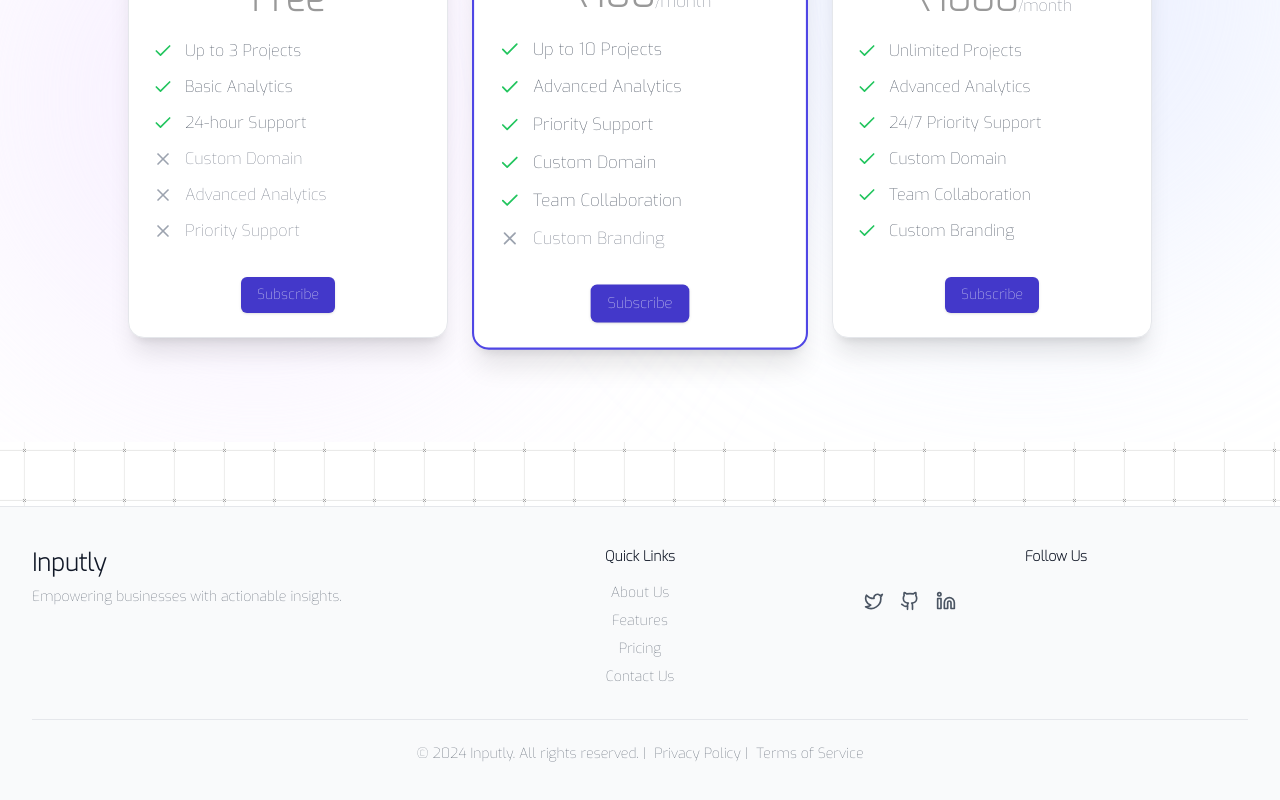
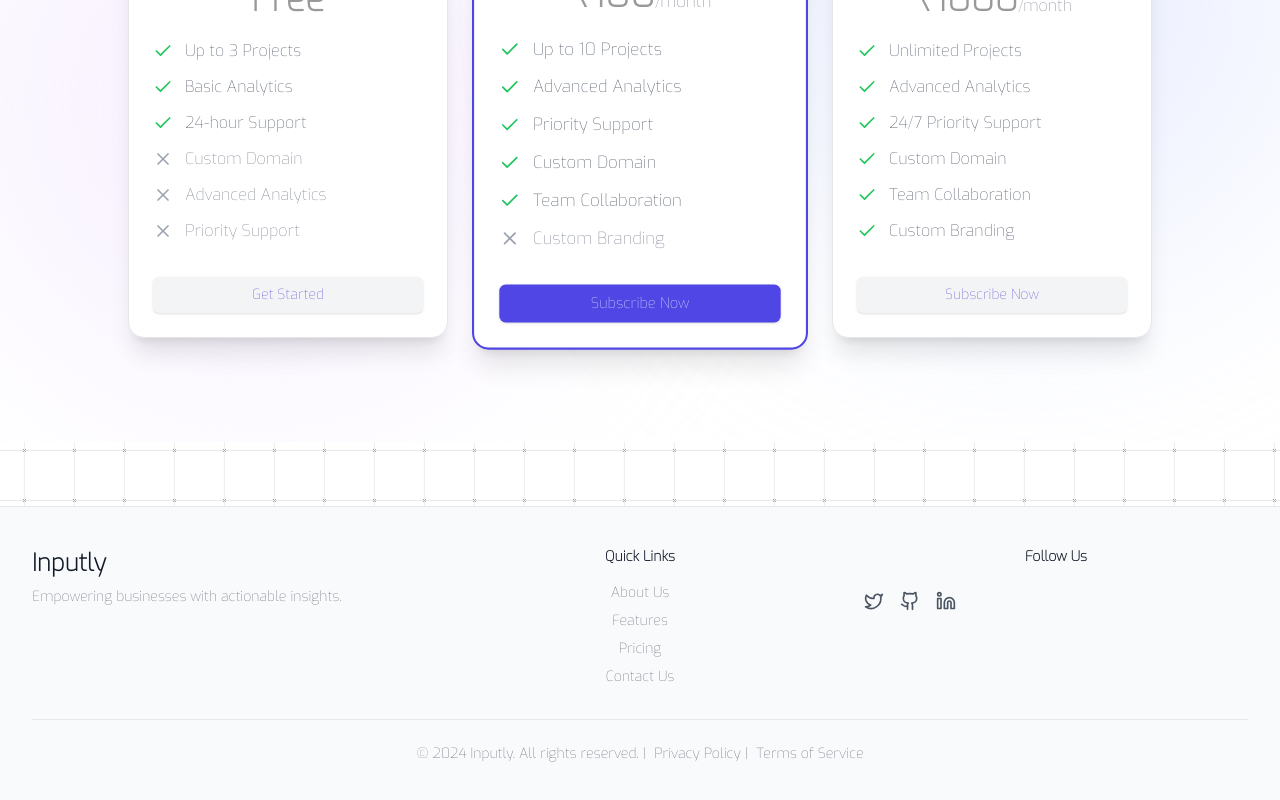
Before and after one commit to NateNear/Inputly-sass, a Next.js app: page / in a window 1280 px wide. Shown: the part 1974-2774 px from the top of the page. Built offline with nearby package versions, Linux system fonts and the light colour scheme; no server answers; the database is empty.

Commit message:
pricingSection solved

```diff
--- /dev/null
+++ b/app/(user)/payments/pricingSectionBtn.tsx
@@ -0,0 +1,82 @@
+"use client";
+import { Button } from "@/components/ui/button";
+import { ReactNode, useState } from "react";
+import { getStripe } from "@/lib/stripe-client";
+import { Loader2 } from "lucide-react";
+import { useRouter } from "next/navigation";
+
+type Props = {
+  price: string;
+  children?: ReactNode;
+  isPopular: boolean;
+}
+
+export const SubscribeBtn = ({ price, isPopular }: Props) => {
+  const [loading, setLoading] = useState<boolean>(false);
+  const [error, setError] = useState<string | null>(null);
+  const router = useRouter();
+
+  type CheckoutSessionResponse = {
+    sessionId: string;
+  };
+
+  const handleCheckout = async (price: string) => {
+    setLoading(true);
+
+    if (!price) {
+      router.push('/dashboard');
+      return;
+    }
+
+    try {
+      const response = await fetch("/api/stripe/checkout-session", {
+        method: "POST",
+        headers: {
+          "Content-Type": "application/json",
+        },
+        body: JSON.stringify({ price }),
+      });
+
+      if (!response.ok) {
+        throw new Error("Failed to create checkout session");
+      }
+
+      const { sessionId }: CheckoutSessionResponse = await response.json();
+
+      const stripe = await getStripe();
+      if (stripe) {
+        stripe.redirectToCheckout({ sessionId });
+      }
+    } catch (error) {
+      console.error(error);
+      setError("Failed to initiate checkout. Please try again.");
+    } finally {
+      setLoading(false);
+    }
+  };
+
+  if (error) {
+    return <p>{error}</p>
+  }
+
+  return (
+    <Button
+      onClick={() => handleCheckout(price)}
+      className={`w-full ${
+        isPopular
+          ? 'bg-indigo-600 hover:bg-indigo-700 text-white'
+          : 'bg-gray-100 text-indigo-700 hover:bg-gray-200 dark:text-white dark:bg-gray-700 dark:hover:bg-gray-600'
+      }`}
+      disabled={loading}
+    >
+      {loading ? (
+        <>
+          <Loader2 className="mr-2 h-4 w-4 animate-spin" />
+          Please Wait
+        </>
+      ) : (
+        !price ? 'Get Started' : 'Subscribe Now'
+      )}
+    </Button>
+  );
+};
--- a/components/pricingSection.tsx
+++ b/components/pricingSection.tsx
@@ -1,6 +1,6 @@
 import React from 'react';
 import { Check, X } from "lucide-react";
-import { SubscribeBtn } from '@/app/(user)/payments/subscribe-btn';
+import { SubscribeBtn } from '@/app/(user)/payments/pricingSectionBtn';
 import { monthlyPlanId, yearlyPlanId } from '@/lib/payments';
 
 const PricingTier = ({
@@ -57,12 +57,8 @@ const PricingTier = ({
     <div className="mt-auto">
 
       <SubscribeBtn
-        // className={`w-full ${
-        //   isPopular
-        //     ? 'bg-indigo-600 hover:bg-indigo-700 text-white'
-        //     : 'bg-gray-100 text-indigo-700 hover:bg-gray-200 dark:text-white dark:bg-gray-700 dark:hover:bg-gray-600'
-        // }`}
         price={priceId}
+        isPopular={isPopular}
       >
         {price === 'Free' ? 'Get Started' : 'Subscribe Now'}
       </SubscribeBtn>
```
